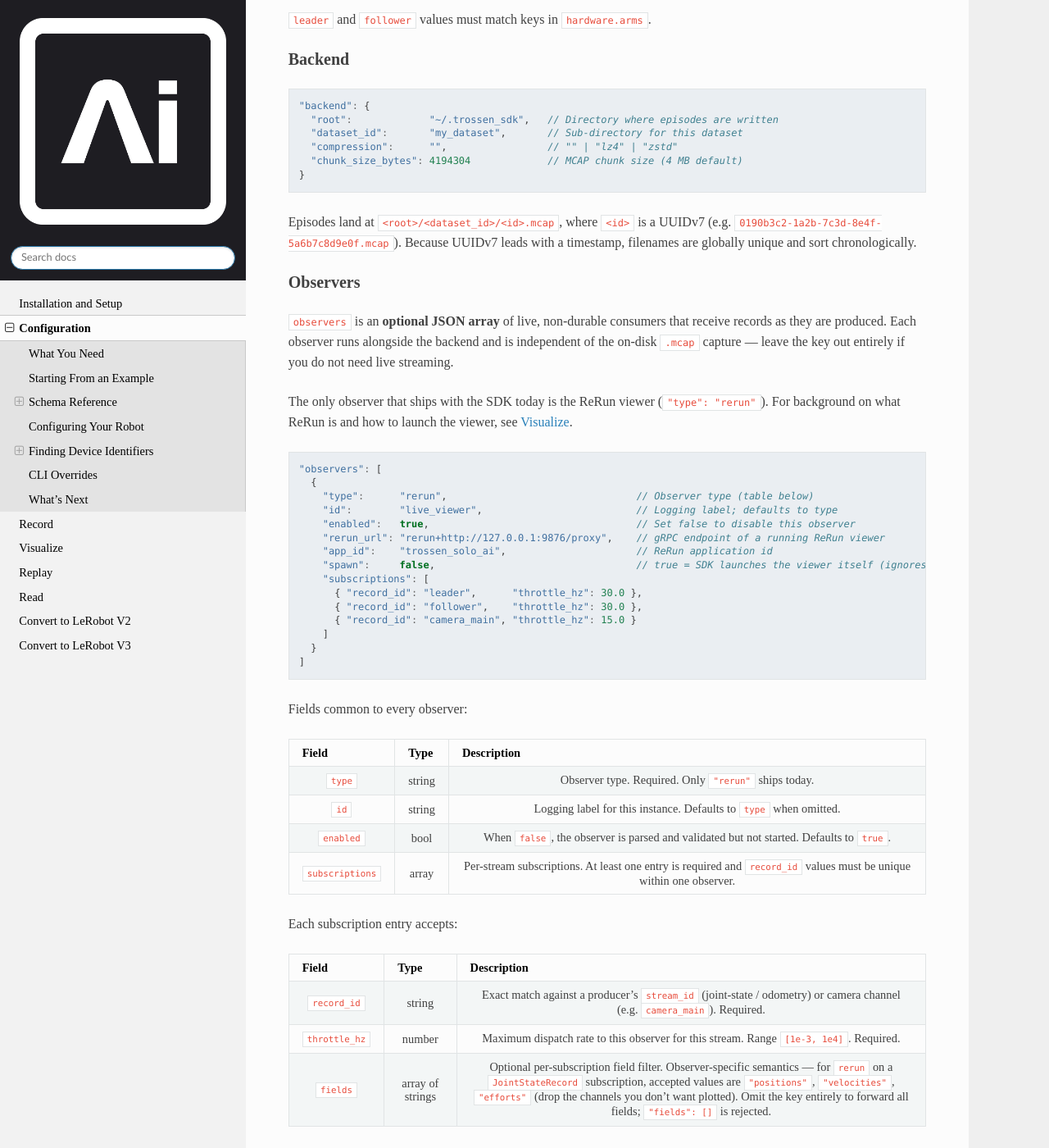
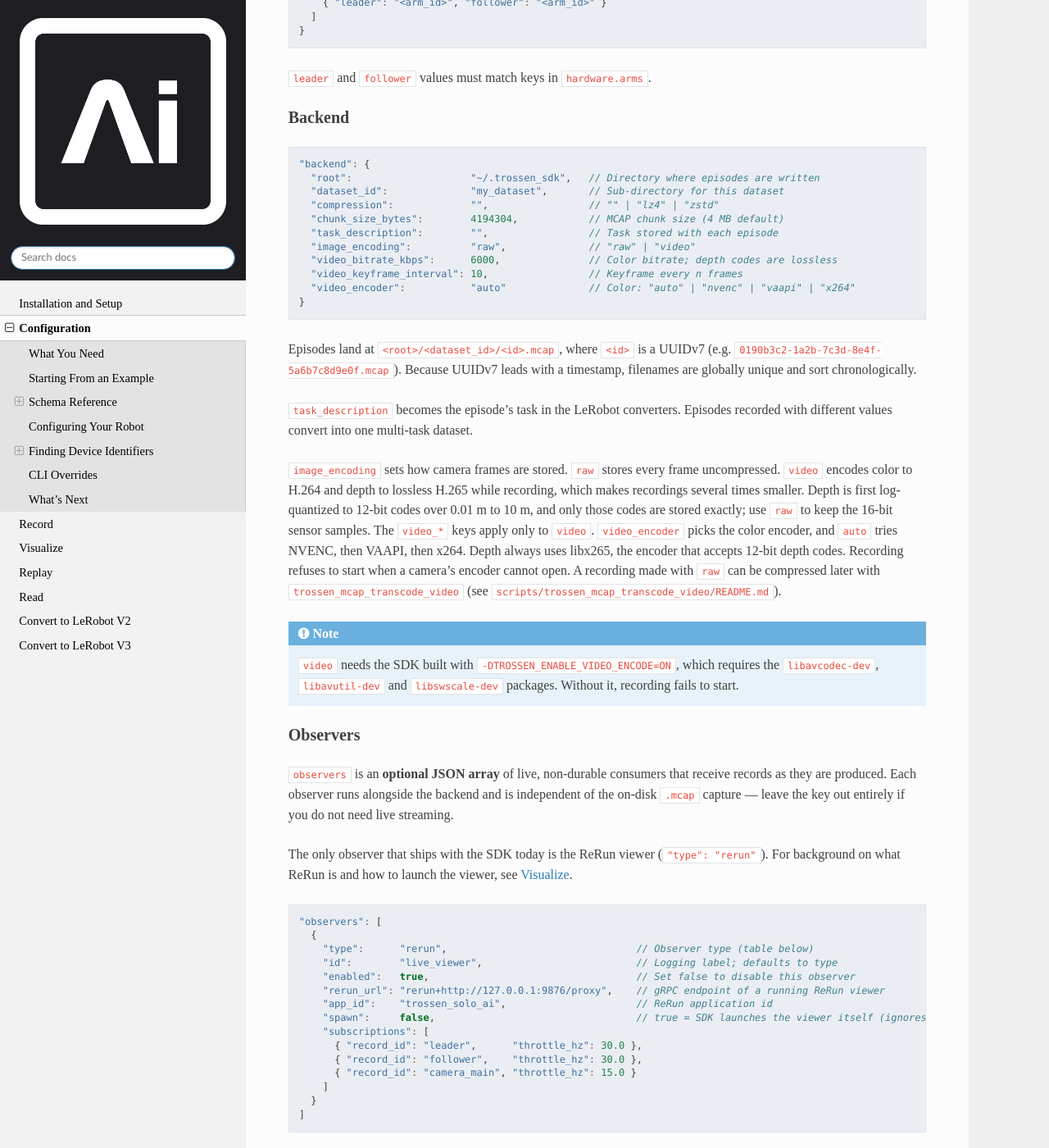
Before and after one commit to TrossenRobotics/trossen_sdk, a Sphinx documentation site: the page built from docs/configuration.rst, in a window 1280 px wide and 1400 px high, scrolled down 3158 px. Shown: the whole window at 82% size. Built offline with Sphinx 7.4.7 and the Read the Docs theme 3.1.0, drawn with Linux system fonts in a browser that asks for light colours; some web fonts are replaced; some of the changed text lies outside the part shown.

Commit message:
[skip ci] docs: document trossen_mcap_transcode_video
Usage, per-topic behavior, supported pixel encodings and limits.
Documents the backend's task_description, image_encoding and video keys,
the cameras' use_depth key and the recorded depth and video channels.

[skip ci]

```diff
--- a/docs/configuration.rst
+++ b/docs/configuration.rst
@@ -110,6 +110,10 @@ Each entry accepts:
     * - ``fps``
       - int
       - Capture frame rate
+    * - ``use_depth``
+      - bool
+      - Also capture the depth stream next to color (RealSense and Stereolabs ZED); default ``false``.
+        Stereolabs ZED also needs ``depth_mode`` set to a mode other than ``NONE``, such as ``NEURAL``
 
 ``hardware.mobile_base`` (optional) accepts:
 
@@ -165,7 +169,7 @@ Supported producer types:
     * - ``zed_camera``
       - Stereolabs ZED (Jetson only; requires ``-DTROSSEN_ENABLE_ZED=ON``)
     * - ``realsense_camera``
-      - RealSense RGB
+      - RealSense color, plus depth when the camera sets ``use_depth``
     * - ``opencv_camera``
       - V4L2 USB camera (any ``/dev/video*``)
     * - ``slate_base``
@@ -197,14 +201,37 @@ Backend
 .. code-block:: javascript
 
     "backend": {
-      "root":             "~/.trossen_sdk",   // Directory where episodes are written
-      "dataset_id":       "my_dataset",       // Sub-directory for this dataset
-      "compression":      "",                 // "" | "lz4" | "zstd"
-      "chunk_size_bytes": 4194304             // MCAP chunk size (4 MB default)
+      "root":                    "~/.trossen_sdk",   // Directory where episodes are written
+      "dataset_id":              "my_dataset",       // Sub-directory for this dataset
+      "compression":             "",                 // "" | "lz4" | "zstd"
+      "chunk_size_bytes":        4194304,            // MCAP chunk size (4 MB default)
+      "task_description":        "",                 // Task stored with each episode
+      "image_encoding":          "raw",              // "raw" | "video"
+      "video_bitrate_kbps":      6000,               // Color bitrate; depth codes are lossless
+      "video_keyframe_interval": 10,                 // Keyframe every n frames
+      "video_encoder":           "auto"              // Color: "auto" | "nvenc" | "vaapi" | "x264"
     }
 
 Episodes land at ``<root>/<dataset_id>/<id>.mcap``, where ``<id>`` is a UUIDv7 (e.g. ``0190b3c2-1a2b-7c3d-8e4f-5a6b7c8d9e0f.mcap``).
 Because UUIDv7 leads with a timestamp, filenames are globally unique and sort chronologically.
+
+``task_description`` becomes the episode's task in the LeRobot converters.
+Episodes recorded with different values convert into one multi-task dataset.
+
+``image_encoding`` sets how camera frames are stored.
+``raw`` stores every frame uncompressed.
+``video`` encodes color to H.264 and depth to lossless H.265 while recording, which makes recordings several times smaller.
+Depth is first log-quantized to 12-bit codes over 0.01 m to 10 m, and only those codes are stored exactly; use ``raw`` to keep the 16-bit sensor samples.
+The ``video_*`` keys apply only to ``video``.
+``video_encoder`` picks the color encoder, and ``auto`` tries NVENC, then VAAPI, then x264.
+Depth always uses libx265, the encoder that accepts 12-bit depth codes.
+Recording refuses to start when a camera's encoder cannot open.
+A recording made with ``raw`` can be compressed later with ``trossen_mcap_transcode_video`` (see ``scripts/trossen_mcap_transcode_video/README.md``).
+
+.. note::
+
+    ``video`` needs the SDK built with ``-DTROSSEN_ENABLE_VIDEO_ENCODE=ON``, which requires the ``libavcodec-dev``, ``libavutil-dev`` and ``libswscale-dev`` packages.
+    Without it, recording fails to start.
 
 Observers
 ---------
--- a/docs/installation.rst
+++ b/docs/installation.rst
@@ -135,6 +135,8 @@ The build produces:
 -   The example recording binaries in ``build/examples/``.
 -   The conversion tools ``build/scripts/trossen_mcap_to_lerobot_v2`` and ``build/scripts/trossen_mcap_to_lerobot_v3``.
 -   The replay tool ``build/scripts/replay_trossen_mcap_jointstate``.
+-   The transcode tool ``build/scripts/trossen_mcap_transcode_video``.
+    It encodes only when the SDK is built with ``-DTROSSEN_ENABLE_VIDEO_ENCODE=ON``.
 
 Enabling Stereolabs ZED Support
 -------------------------------
```
Also changed, not shown: docs/record.rst (+5 -2 lines), scripts/trossen_mcap_transcode_video/README.md (added).
